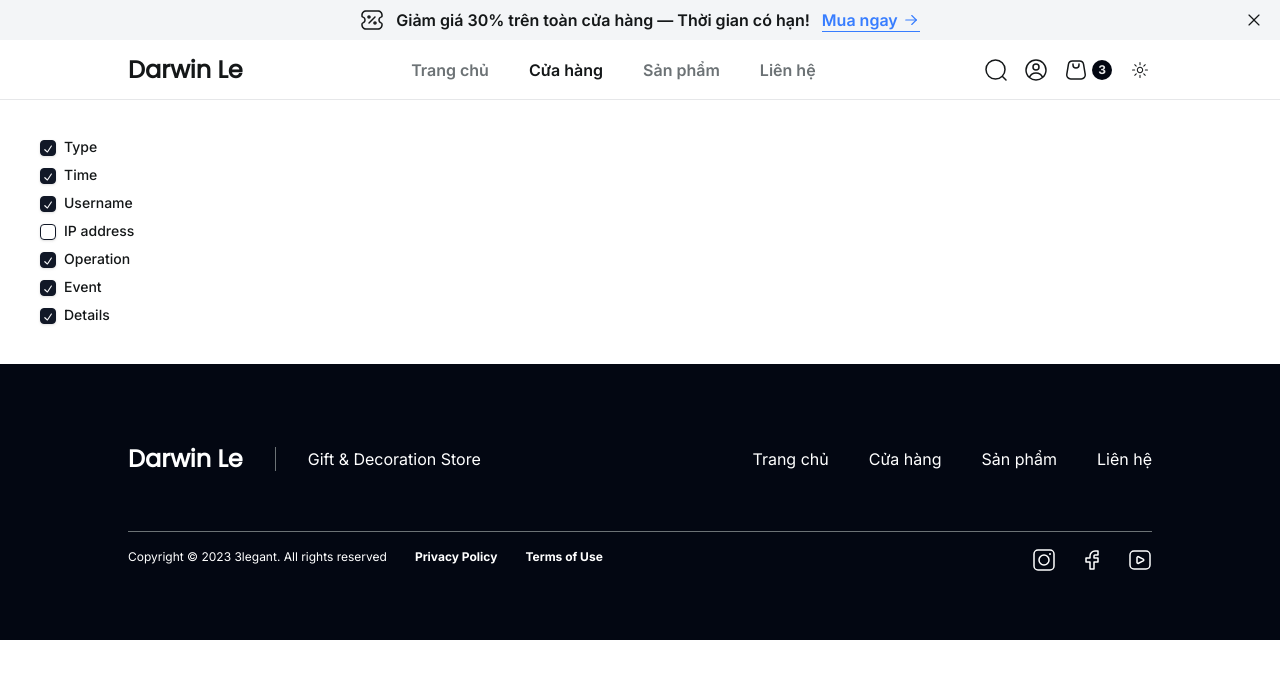
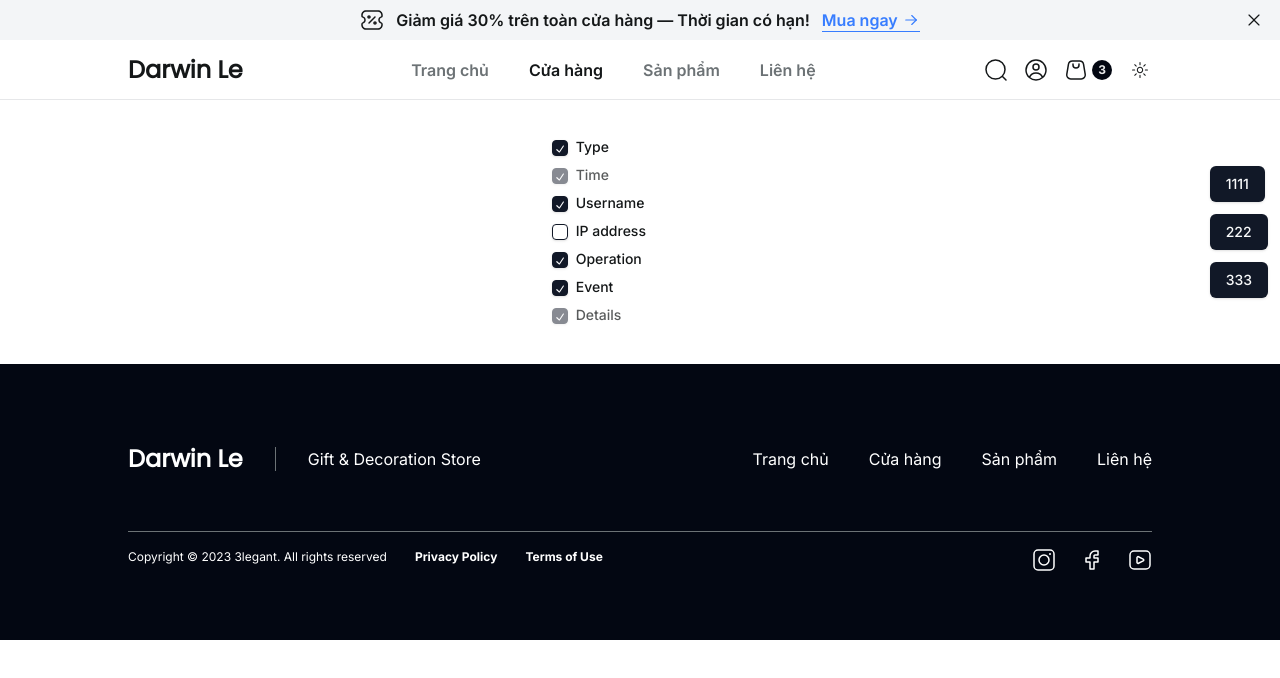
Before and after one commit to OptimusPrime2001/Studio_Gear, a Next.js app: page /shop in a window 1280 px wide. Shown: the top 678 px of the page. Built offline with nearby package versions, Linux system fonts and the light colour scheme.

Commit message:
push changes

```diff
--- a/src/app/(main)/shop/Test.tsx
+++ b/src/app/(main)/shop/Test.tsx
@@ -1,26 +1,47 @@
 import React, { useState } from 'react';
 import { Checkbox } from '@components/ui/checkbox';
 import { Label } from '@components/ui/label';
-import { A, TestType } from '@lib/constant';
+import { TestType } from '@lib/constant';
+import { CheckedState } from '@radix-ui/react-checkbox';
 
 type TestProps = {
   selectedColumn: TestType[];
 };
 
 const Test: React.FC<TestProps> = ({ selectedColumn }) => {
-  const [test1, setTest1] = useState<TestType[]>();
-  const [test2, setTest2] = useState<TestType[]>();
+  const [test1, setTest1] = useState<TestType[]>([]);
+  const [test2, setTest2] = useState<TestType[]>([]);
+  console.log(
+    '🚀 ~ test1:',
+    test1.map(item => item.selected)
+  );
+  console.log(
+    '🚀 ~ test2:',
+    test2.map(item => item.selected)
+  );
 
   React.useEffect(() => {
     setTest1(selectedColumn);
     setTest2(selectedColumn);
   }, [selectedColumn]);
-
+  const handleSelect = (checked: CheckedState, key: string) => {
+    const newSelectOptions = test2.map(selectOption => {
+      if (selectOption.key === key) {
+        selectOption.selected = checked as boolean;
+      }
+      return selectOption;
+    });
+    setTest2(newSelectOptions);
+  };
   return (
     <div className='mx-auto flex flex-col gap-y-3 p-10'>
       {test2?.map(item => (
         <div className='flex gap-x-2' key={item.key}>
-          <Checkbox checked={item.selected} />
+          <Checkbox
+            disabled={item.disabled}
+            onCheckedChange={checked => handleSelect(checked, item.key)}
+            checked={item.selected}
+          />
           <Label>{item.text}</Label>
         </div>
       ))}
--- /dev/null
+++ b/src/app/(main)/shop/Test2.tsx
@@ -0,0 +1,41 @@
+import React, { useState } from 'react';
+import { Button } from '@components/ui/button';
+import { con, testState2 } from '@lib/constant';
+
+const Test2: React.FC = () => {
+  const [test3, setTest3] = useState<con[]>([]);
+  const [test4, setTest4] = useState<con[]>([]);
+  console.log(
+    '🚀 ~ test3:',
+    test3.map(item => item.number)
+  );
+  console.log(
+    '🚀 ~ test4:',
+    test4.map(item => item.number)
+  );
+
+  React.useEffect(() => {
+    setTest3(testState2);
+    setTest4(testState2);
+  }, [testState2]);
+  const handleSelect = (key: number) => {
+    const newSelectOptions = test3.map(selectOption => {
+      if (selectOption.key === key) {
+        return { ...selectOption, number: selectOption.number + 1 };
+      }
+      return selectOption;
+    });
+    setTest3(newSelectOptions);
+  };
+  return (
+    <div>
+      {test3.map(item => (
+        <div className='m-3' key={item.key}>
+          <Button onClick={() => handleSelect(item.key)}>{item.label}</Button>
+        </div>
+      ))}
+    </div>
+  );
+};
+
+export default Test2;
--- a/src/app/(main)/shop/page.module.scss
+++ b/src/app/(main)/shop/page.module.scss
@@ -1,2 +1,4 @@
 .shopPageWrapper {
+  display: flex;
+  align-items: center;
 }
--- a/src/app/(main)/shop/page.tsx
+++ b/src/app/(main)/shop/page.tsx
@@ -2,13 +2,15 @@
 import React from 'react';
 import { testState } from '@lib/constant';
 import Test from './Test';
+import Test2 from './Test2';
 import styles from './page.module.scss';
 
 const ShopPage: React.FC = () => {
-  const [selectedColumn, setSelectedColumn] = React.useState(testState);
+  const [selectedColumn] = React.useState(testState);
   return (
     <section className={styles.shopPageWrapper}>
       <Test selectedColumn={selectedColumn} />
+      <Test2 />
     </section>
   );
 };
--- a/src/lib/constant.ts
+++ b/src/lib/constant.ts
@@ -145,6 +145,7 @@ export type TestType = {
   key: string;
   text: string;
   selected: boolean;
+  disabled?: boolean;
 };
 export const testState = [
   {
@@ -185,3 +186,25 @@ export const testState = [
     disabled: true
   }
 ];
+export type con = {
+  key: number;
+  number: number;
+  label: string;
+};
+export const testState2 = [
+  {
+    key: 1,
+    number: 1,
+    label: '1111'
+  },
+  {
+    key: 2,
+    number: 2,
+    label: '222'
+  },
+  {
+    key: 3,
+    number: 3,
+    label: '333'
+  }
+];
```
